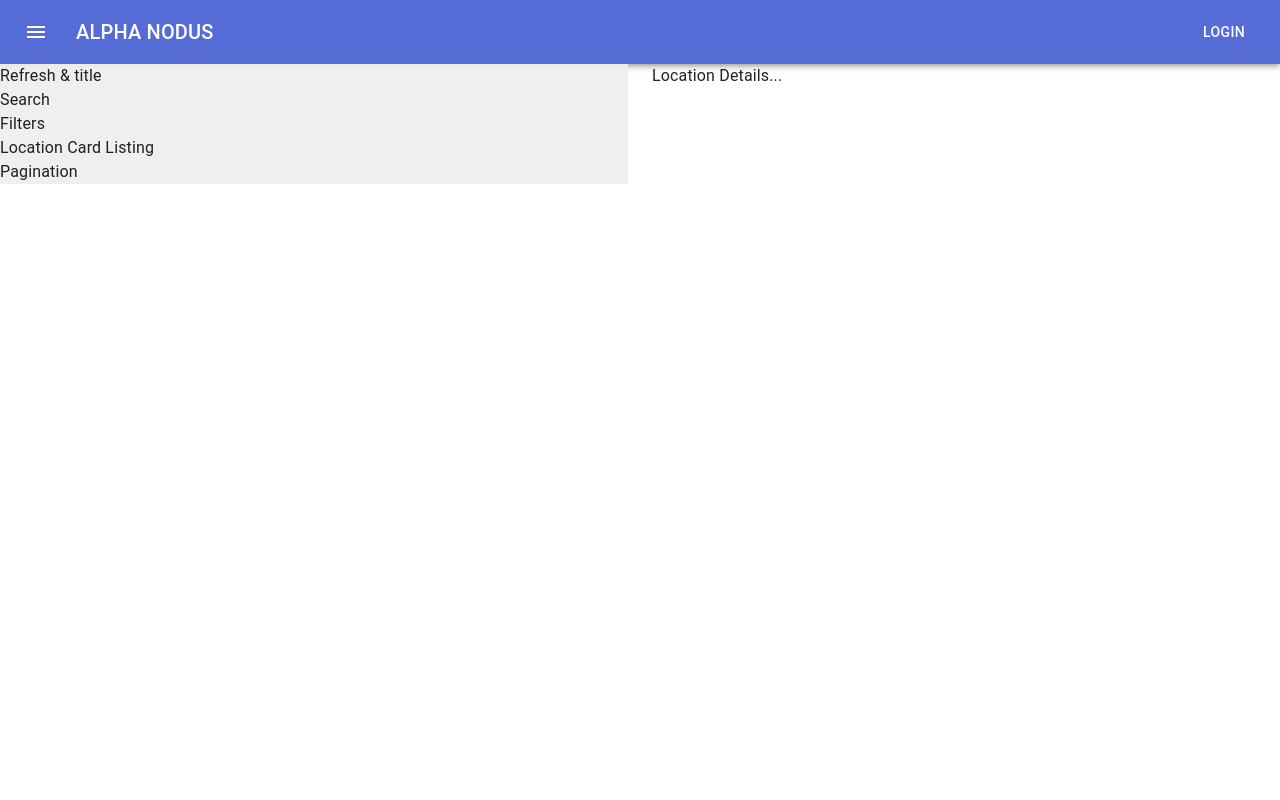
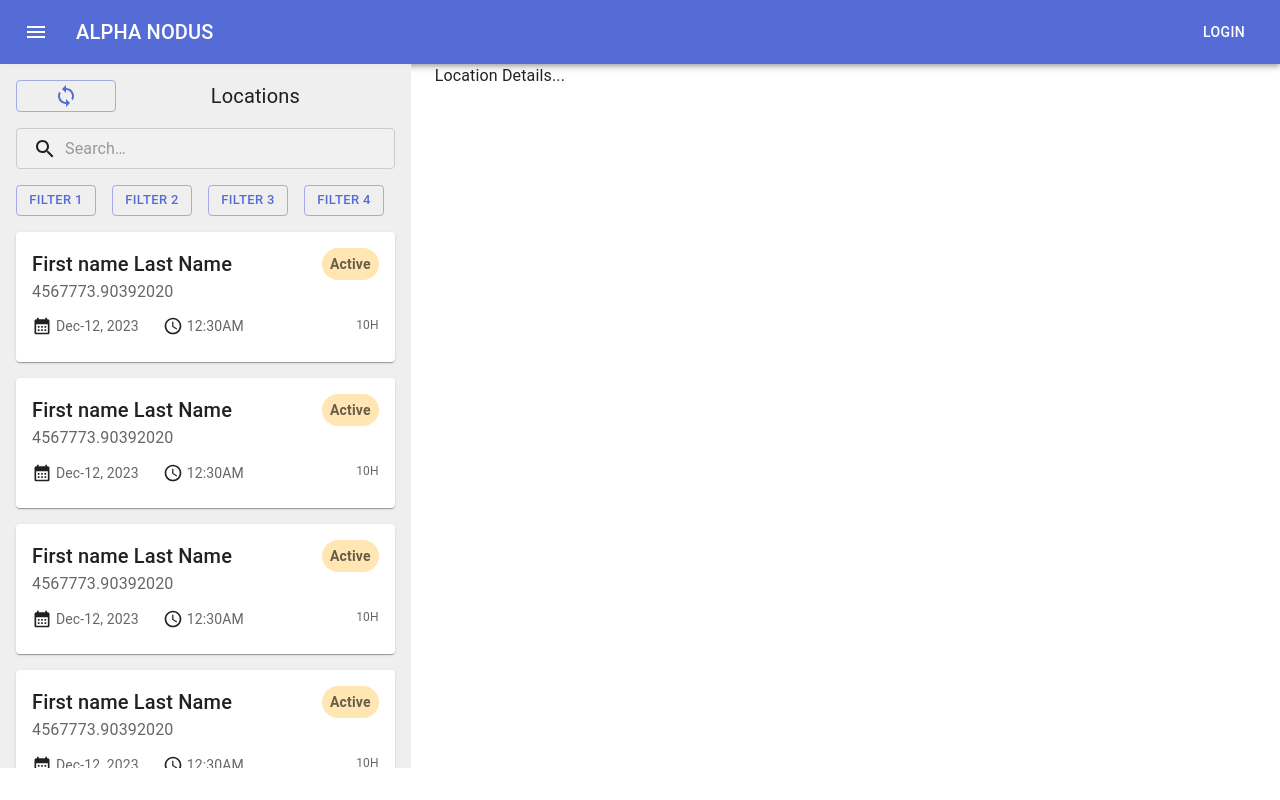
Before and after one commit to rootFaheem/alpha-nodus-frontend-assessment, a React (Create React App) app: page / in a window 1280 px wide. Built offline with nearby package versions, Linux system fonts and the light colour scheme.

Commit message:
add: locations listing component

```diff
--- /dev/null
+++ b/src/app/components/LocationCard.tsx
@@ -0,0 +1,57 @@
+import AccessTimeIcon from '@mui/icons-material/AccessTime';
+import CalendarMonthIcon from '@mui/icons-material/CalendarMonth';
+import { Stack } from '@mui/material';
+import Card from '@mui/material/Card';
+import CardContent from '@mui/material/CardContent';
+import Typography from '@mui/material/Typography';
+import React from 'react';
+
+interface Props {
+    id: string,
+    setSelectedLocation: React.Dispatch<React.SetStateAction<string>>;
+}
+
+
+const LocationCard: React.FC<Props> = ({ id, setSelectedLocation }) => {
+    return (
+        <Card sx={{ minWidth: "100%", mb: 2, "&:hover": { cursor: "pointer" } }} onClick={() => setSelectedLocation(id)}>
+            <CardContent>
+
+                <Stack direction="row" justifyContent="space-between">
+
+                    <Typography variant="h6" component="div">
+                        First name Last Name
+                    </Typography>
+                    <Typography variant="body2" component="div" className='status'>
+                        Active
+                    </Typography>
+                </Stack>
+                <Typography sx={{ mb: 1.5 }} color="text.secondary">
+                    4567773.90392020
+                </Typography>
+                <Stack direction="row" justifyContent="space-between">
+                    <Stack direction="row" spacing={3} alignItems="center">
+                        <Stack direction="row" spacing={0.5}>
+                            <CalendarMonthIcon fontSize='small' />
+                            <Typography sx={{ fontSize: 14 }} color="text.secondary" gutterBottom>
+
+                                Dec-12, 2023
+                            </Typography>
+                        </Stack>
+                        <Stack direction="row" spacing={0.5}>
+                            <AccessTimeIcon fontSize='small' />
+
+                            <Typography sx={{ fontSize: 14 }} color="text.secondary" gutterBottom>12:30AM</Typography>
+                        </Stack>
+
+                    </Stack>
+                    <Typography sx={{ fontSize: 12 }} color="text.secondary" gutterBottom>10H</Typography>
+                </Stack>
+
+            </CardContent>
+
+        </Card>
+    );
+}
+
+export default LocationCard;
--- a/src/app/components/LocationDetails.tsx
+++ b/src/app/components/LocationDetails.tsx
@@ -2,10 +2,14 @@
 import { Grid } from '@mui/material'
 import React from 'react'
 
-const LocationDetails = () => {
+interface Props {
+    selectedLocation: string
+}
+
+const LocationDetails: React.FC<Props> = ({ selectedLocation }) => {
     return (
         <Grid item container xs={12} >
-            Location Details...
+            Location Details...{selectedLocation}
         </Grid>
     )
 }
--- a/src/app/components/LocationList.css
+++ b/src/app/components/LocationList.css
@@ -1,3 +1,25 @@
 .list_container {
   background-color: #eeee;
+  margin: 0px 16px;
+  padding: 16px;
+  max-height: calc(100vh - 96px);
+  overflow-y: scroll;
 }
+
+.refresh_btn {
+  max-width: 100px;
+}
+
+.heading {
+  width: 100%;
+  text-align: center;
+  font-size: 20px;
+}
+
+.status {
+  background-color: hsl(40, 100%, 85%);
+  padding: 6px 8px 0px 8px;
+  border-radius: 16px;
+  font-weight: 600 !important;
+  color: rgba(0, 0, 0, 0.6);
+}
--- a/src/app/components/LocationList.tsx
+++ b/src/app/components/LocationList.tsx
@@ -1,15 +1,57 @@
-import { Grid } from '@mui/material'
+import { Box, Button, Grid, Stack } from '@mui/material'
 import React from 'react'
 import './LocationList.css'
+import LoopIcon from '@mui/icons-material/Loop';
+import SearchField from './SearchField';
+import LocationCard from './LocationCard';
+
+interface Props {
+    setSelectedLocation: React.Dispatch<React.SetStateAction<string>>;
+}
 
 
-const LocationList = () => {
+const LocationList: React.FC<Props> = ({ setSelectedLocation }) => {
     return (
         <Grid item container xs={12} className='list_container'>
-            <Grid item container xs={12}>Refresh & title </Grid>
-            <Grid item container xs={12}>Search</Grid>
-            <Grid item container xs={12}>Filters </Grid>
-            <Grid item container xs={12}> Location Card Listing</Grid>
+            <Grid item container xs={12} alignItems="center">
+                <Stack direction="row" alignItems="center" width="100%">
+                    <Button variant="outlined" fullWidth={true} size='small' className='refresh_btn'>
+                        <LoopIcon />
+                    </Button>
+                    <Box className="heading">
+                        Locations
+                    </Box>
+                </Stack>
+            </Grid>
+            <Grid item container xs={12}
+                mt={2}
+                mb={2}
+            >
+                <SearchField />
+            </Grid>
+
+            <Grid item container xs={12}>
+                <Stack direction="row" spacing={2} sx={{
+                    maxWidth: "100%",
+                    overflowX: "scroll",
+                    pb: 2
+                }}>
+                    {
+                        [1, 2, 3, 4, 5, 6, 7].map((item) => (
+                            <Button variant='outlined' size="small" sx={{
+                                minWidth: "80px"
+                            }}>Filter {item}</Button>
+                        ))
+                    }
+                </Stack>
+            </Grid>
+
+            <Grid item container xs={12}
+                mb={2}> {
+                    [1, 2, 3, 4, 5, 6, 7, 8].map((item) => (
+                        <LocationCard id={item?.toString()} setSelectedLocation={setSelectedLocation} />
+                    ))
+                }</Grid>
             <Grid item container xs={12}> Pagination</Grid>
 
 
--- /dev/null
+++ b/src/app/components/SearchField.tsx
@@ -0,0 +1,66 @@
+import SearchIcon from '@mui/icons-material/Search';
+import Box from '@mui/material/Box';
+import InputBase from '@mui/material/InputBase';
+import Typography from '@mui/material/Typography';
+import { alpha, styled } from '@mui/material/styles';
+
+const Search = styled('div')(({ theme }) => ({
+    position: 'relative',
+    border: "1px solid #ccc",
+    borderRadius: theme.shape.borderRadius,
+    backgroundColor: alpha(theme.palette.common.white, 0.15),
+    '&:hover': {
+        backgroundColor: alpha(theme.palette.common.white, 0.25),
+    },
+    marginRight: theme.spacing(2),
+    marginLeft: 0,
+    width: '100%',
+
+}));
+
+const SearchIconWrapper = styled('div')(({ theme }) => ({
+    padding: theme.spacing(0, 2),
+    height: '100%',
+    position: 'absolute',
+    pointerEvents: 'none',
+    display: 'flex',
+    alignItems: 'center',
+    justifyContent: 'center',
+}));
+
+const StyledInputBase = styled(InputBase)(({ theme }) => ({
+    color: 'inherit',
+    width: "100%",
+    '& .MuiInputBase-input': {
+        padding: theme.spacing(1, 1, 1, 0),
+        // vertical padding + font size from searchIcon
+        paddingLeft: `calc(1em + ${theme.spacing(4)})`,
+        transition: theme.transitions.create('width'),
+        width: '100%',
+
+    },
+}));
+
+export default function SearchField() {
+
+
+
+
+
+
+
+    return (
+        <Box sx={{ width: "100%" }}>
+            <Search>
+                <SearchIconWrapper>
+                    <SearchIcon />
+                </SearchIconWrapper>
+                <StyledInputBase
+                    placeholder="Search…"
+                    inputProps={{ 'aria-label': 'search' }}
+                />
+            </Search>
+
+        </Box>
+    );
+}
--- a/src/app/modules/home/index.tsx
+++ b/src/app/modules/home/index.tsx
@@ -1,19 +1,22 @@
 import { Grid } from '@mui/material';
-import { lazy } from 'react';
+import { lazy, useState } from 'react';
 import './index.css';
 
 const LocationDetails = lazy(() => import('../../components/LocationDetails'));
 const LocationList = lazy(() => import('../../components/LocationList'));
 
 function App() {
+
+    const [selectedLocation, setSelectedLocation] = useState<string>("")
+
     return (
         <div>
             <Grid container columnSpacing={3}>
-                <Grid item container xs={6} >
-                    <LocationList />
+                <Grid item container xs={4} >
+                    <LocationList setSelectedLocation={setSelectedLocation} />
                 </Grid>
-                <Grid item container xs={6}>
-                    <LocationDetails />
+                <Grid item container xs={8}>
+                    <LocationDetails selectedLocation={selectedLocation} />
                 </Grid>
             </Grid>
         </div>
```
